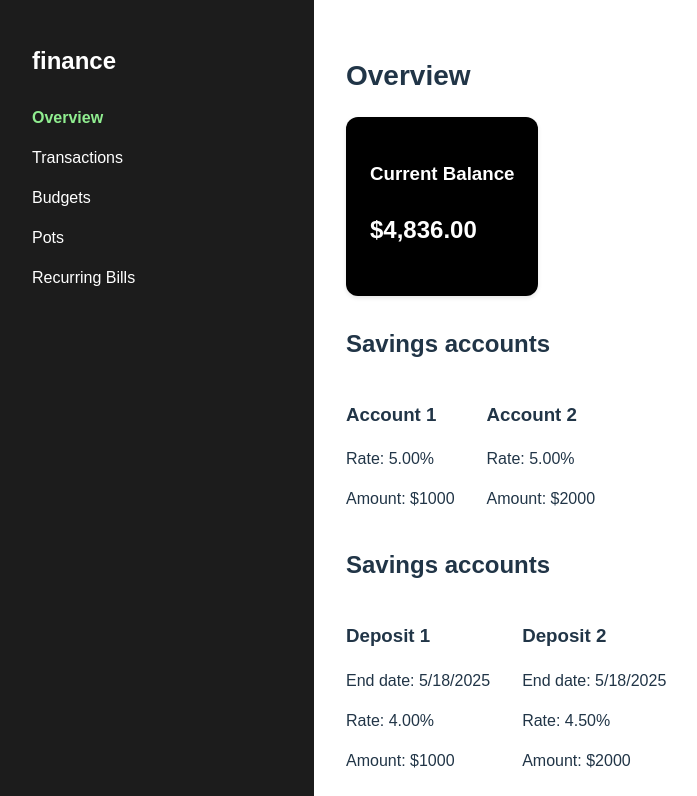
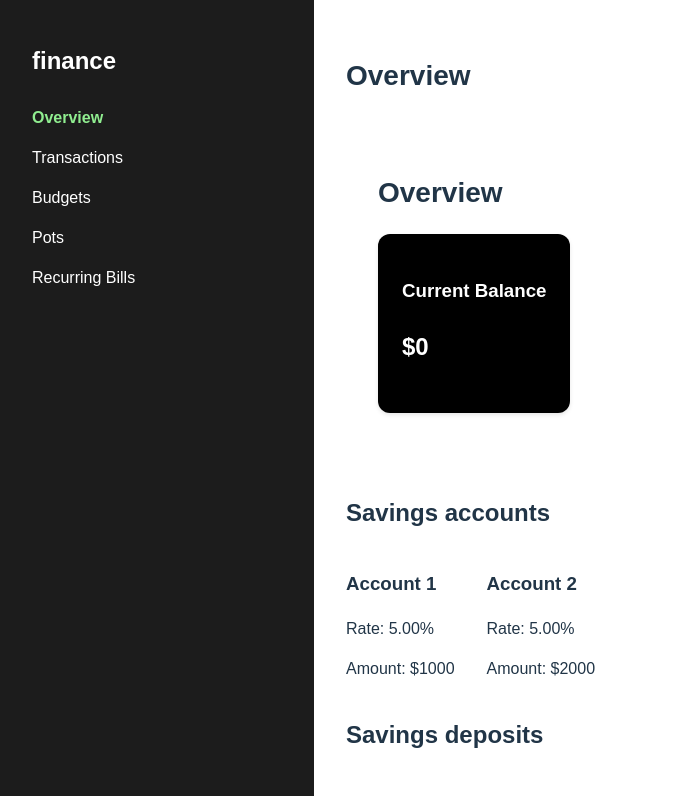
Before and after one commit to Lisowski555/Lisowski-savings-wallet, a React (Vite) app: page / in a window 1280 px wide. Shown: the top 796 px of the page, without its empty margins (0-697 px from the left). Built offline with nearby package versions, Linux system fonts and the light colour scheme.

Commit message:
Added TotalBalance-in-alpha, renamed some tsx files, deleted unused tsx files, minor fixes

```diff
--- a/src/App.css
+++ b/src/App.css
@@ -40,5 +40,11 @@
     background: darkgrey;
     padding: 1.5rem;
     border-radius: 12px;
-  box-shadow: 0 2px 4px rgba(0,0,0,0.1);
+    box-shadow: 0 2px 4px rgba(0, 0, 0, 0.1);
 }
+
+.display-amount {
+    font-size: 24px;
+    font-weight: bold;
+    color: darkgreen;
+}
--- a/src/components/Dashboard.tsx
+++ b/src/components/Dashboard.tsx
@@ -1,21 +1,42 @@
-import SavingsAccounts from "./SavingAccounts/SavingsAccounts.tsx";
-import SavingsDeposits from "./SavingsDeposits/SavingsDeposits.tsx";
+import SavingsAccountsSection from "./SavingAccounts/SavingsAccountsSection.tsx";
+import SavingsDepositsSection from "./SavingsDeposits/SavingsDepositsSection.tsx";
+// import {SavingsAccountProps} from "./SavingAccounts/SavingsAccount.tsx";
+// import type {SavingsDepositProps} from "./SavingsDeposits/SavingsDeposit.tsx";
+import TotalBalance from "./TotalBalance.tsx";
+import type {Wallet} from "../types/Wallet.ts";
 
 function Dashboard() {
     // TODO - move Current Balance to separate component
+    const wallet: Wallet = {
+        savingsAccounts: [
+            {title: "Account 1", rate: 0.05, amount: 100},
+            {title: "Account 2", rate: 0.05, amount: 200},
+        ],
+        savingsDeposits: [
+            {title: "Deposit 1", endDate: new Date(), rate: 0.04, amount: 1000},
+            {title: "Deposit 2", endDate: new Date(), rate: 0.045, amount: 2000},
+        ],
+    };
+
     return (
         <div className="main">
-            <h2 style={{ fontSize: '28px', marginBottom: '20px' }}>Overview</h2>
-            <div style={{ display: 'flex', gap: '20px', marginBottom: '30px' }}>
-                <div className="card" style={{ backgroundColor: 'black', color: 'white' }}>
-                    <h3>Current Balance</h3>
-                    <p style={{ fontSize: '24px', fontWeight: 'bold' }}>$4,836.00</p>
-                </div>
-            </div>
-            <SavingsAccounts />
-            <SavingsDeposits />
+            <h2 style={{fontSize: '28px', marginBottom: '20px'}}>Overview</h2>
+            <TotalBalance amount={calculateTotalBalance(wallet)}/>
+            <SavingsAccountsSection accounts={wallet.savingsAccounts}/> {/* TODO pass savings accounts from wallet to display them dynamically: add property in SavingsAccountsSection */}
+            <SavingsDepositsSection/> {/* TODO pass savings deposits from wallet to display them dynamically: add property in SavingsDepositsSection */}
         </div>
     );
 }
 
+function calculateTotalBalance(wallet: Wallet): number {
+    const {savingsAccounts, savingsDeposits} = wallet;
+    //TODO to na dole
+    // if wallet savingsAccounts is not empty
+    // -> for each savingsAccount add amount to total sum
+    // uf wallet savingsDeposits is not empty
+    // -> for each savingsDeposit add amount to total sum
+    // return total sum
+    return 0;
+}
+
 export default Dashboard;
--- a/src/components/SavingAccounts/SavingsAccounts.tsx
+++ /dev/null
@@ -1,17 +0,0 @@
-import SavingsAccount, {type SavingsAccountProps} from "./SavingsAccount.tsx";
-
-export default function SavingsAccounts() {
-    const accounts: SavingsAccountProps[] = [
-        {title: "Account 1", rate: 0.05, amount: 1000},
-        {title: "Account 2", rate: 0.05, amount: 2000},
-    ]
-
-    return (
-        <div>
-            <h2>Savings accounts</h2>
-            <div className="card-group">
-                {accounts.map(account => (<SavingsAccount {...account}/>))}
-            </div>
-        </div>
-    )
-}
--- /dev/null
+++ b/src/components/SavingAccounts/SavingsAccountsSection.tsx
@@ -0,0 +1,21 @@
+import SavingsAccount, {type SavingsAccountProps} from "./SavingsAccount.tsx";
+
+export default function SavingsAccountsSection(/*here comes argument (props)*/) {
+    const accounts: SavingsAccountProps[] = [ // TODO this accounts should come from property (functions argument)
+        {title: "Account 1", rate: 0.05, amount: 1000},
+        {title: "Account 2", rate: 0.05, amount: 2000},
+    ]
+
+    return (
+        <div>
+            <h2>Savings accounts</h2>
+            <div className="card-group">
+                {accounts.map(account => (
+                    <SavingsAccount title={account.title}
+                                    rate={account.rate}
+                                    amount={account.amount}/>
+                ))}
+            </div>
+        </div>
+    )
+}
--- a/src/components/SavingsDeposits/SavingsDeposits.tsx
+++ b/src/components/SavingsDeposits/SavingsDepositsSection.tsx
@@ -1,6 +1,6 @@
 import SavingsDeposit, {type SavingsDepositProps} from "./SavingsDeposit.tsx";
 
-export default function SavingsDeposits() {
+export default function SavingsDepositsSection() {
     const deposits: SavingsDepositProps[] = [
         {title: "Deposit 1", endDate: new Date(), rate: 0.04, amount: 1000},
         {title: "Deposit 2", endDate: new Date(), rate: 0.045, amount: 2000},
@@ -8,7 +8,7 @@ export default function SavingsDeposits() {
 
     return (
         <div>
-            <h2>Savings accounts</h2>
+            <h2>Savings deposits</h2>
             <div className="card-group">
                 {deposits.map(deposit => (<SavingsDeposit {...deposit}/>))}
             </div>
--- /dev/null
+++ b/src/components/TotalBalance.tsx
@@ -0,0 +1,17 @@
+interface Props {
+    amount: number,
+}
+
+export default function TotalBalance({amount}: Props) {
+    return (
+        <div className="main">
+            <h2 style={{ fontSize: '28px', marginBottom: '20px' }}>Overview</h2>
+            <div style={{ display: 'flex', gap: '20px', marginBottom: '30px' }}>
+                <div className="card" style={{ backgroundColor: 'black', color: 'white' }}>
+                    <h3>Current Balance</h3>
+                    <p style={{ fontSize: '24px', fontWeight: 'bold' }}>${amount}</p>
+                </div>
+            </div>
+        </div>
+    )
+}
--- /dev/null
+++ b/src/types/Wallet.ts
@@ -0,0 +1,17 @@
+export interface Wallet {
+    savingsAccounts: SavingsAccount[],
+    savingsDeposits: SavingsDeposit[],
+}
+
+export interface SavingsAccount {
+    title: string,
+    rate: number,
+    amount: number
+}
+
+export interface SavingsDeposit {
+    title: string,
+    endDate: Date,
+    rate: number,
+    amount: number,
+}
```
Also changed, not shown: src/components/Card.tsx (deleted, +0 -14 lines). Lines whose indentation alone changed are shown as unchanged.
